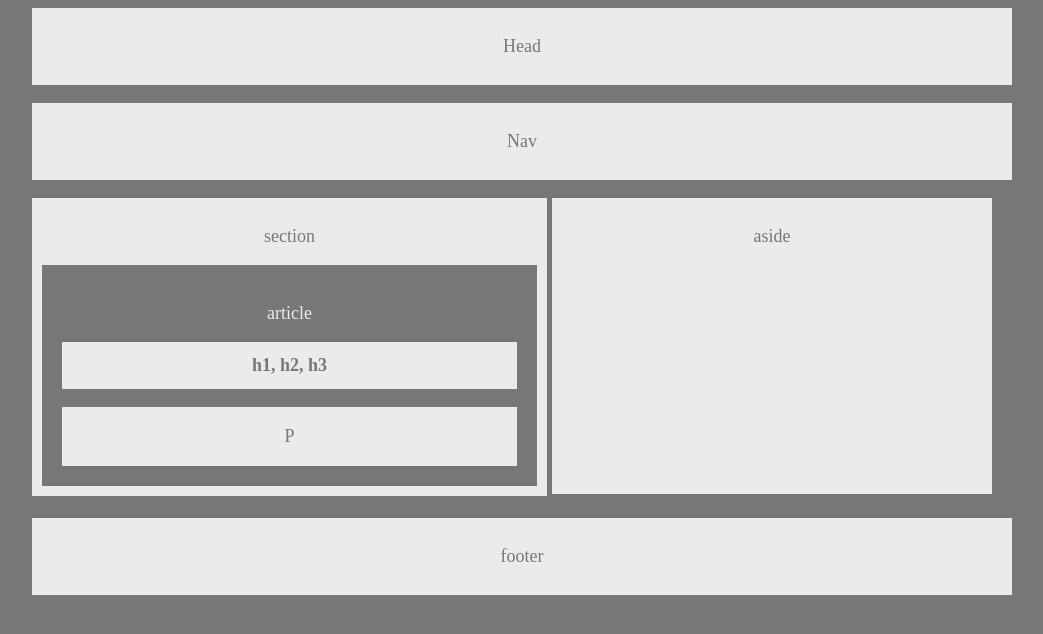
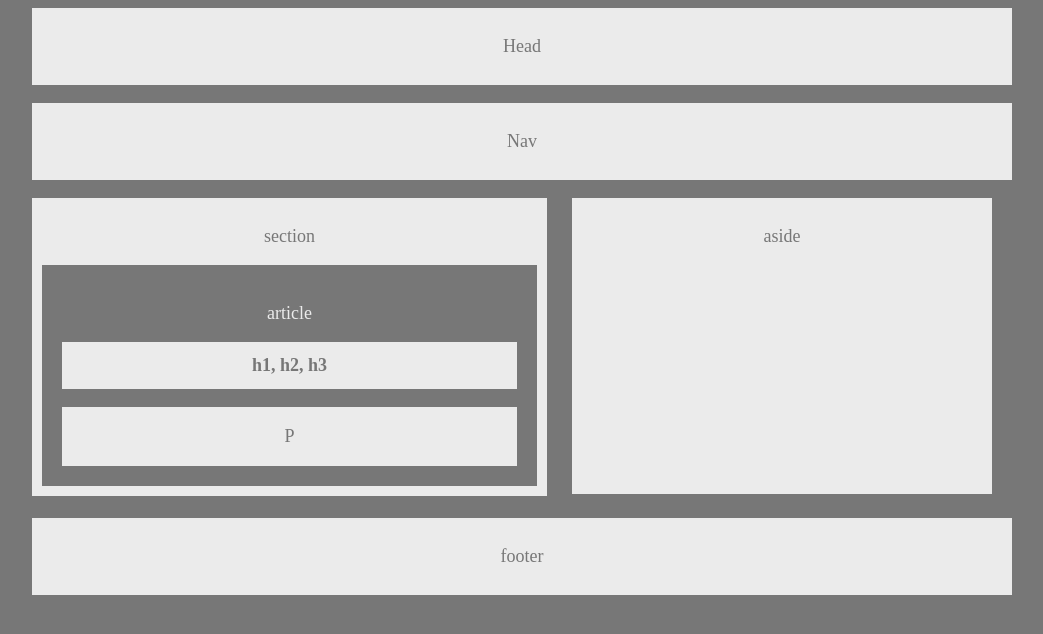
Before and after one commit to kthomas852/UofA, a plain HTML site: page HW-Wireframe/index.html in a window 1280 px wide. Shown: the whole page, without its empty margins (126-1169 px from the left). Drawn offline with Linux system fonts and the light colour scheme.

Commit message:
Update index.html

```diff
--- a/HW-Wireframe/index.html
+++ b/HW-Wireframe/index.html
@@ -31,7 +31,7 @@
             </div>
         </div>
 
-        <div class="section" style="float: right; width: 420px; height: 276px">
+        <div class="section" style="float: right; width: 400px; height: 276px">
             <p>aside</p>
         </div>
     </div>
```
